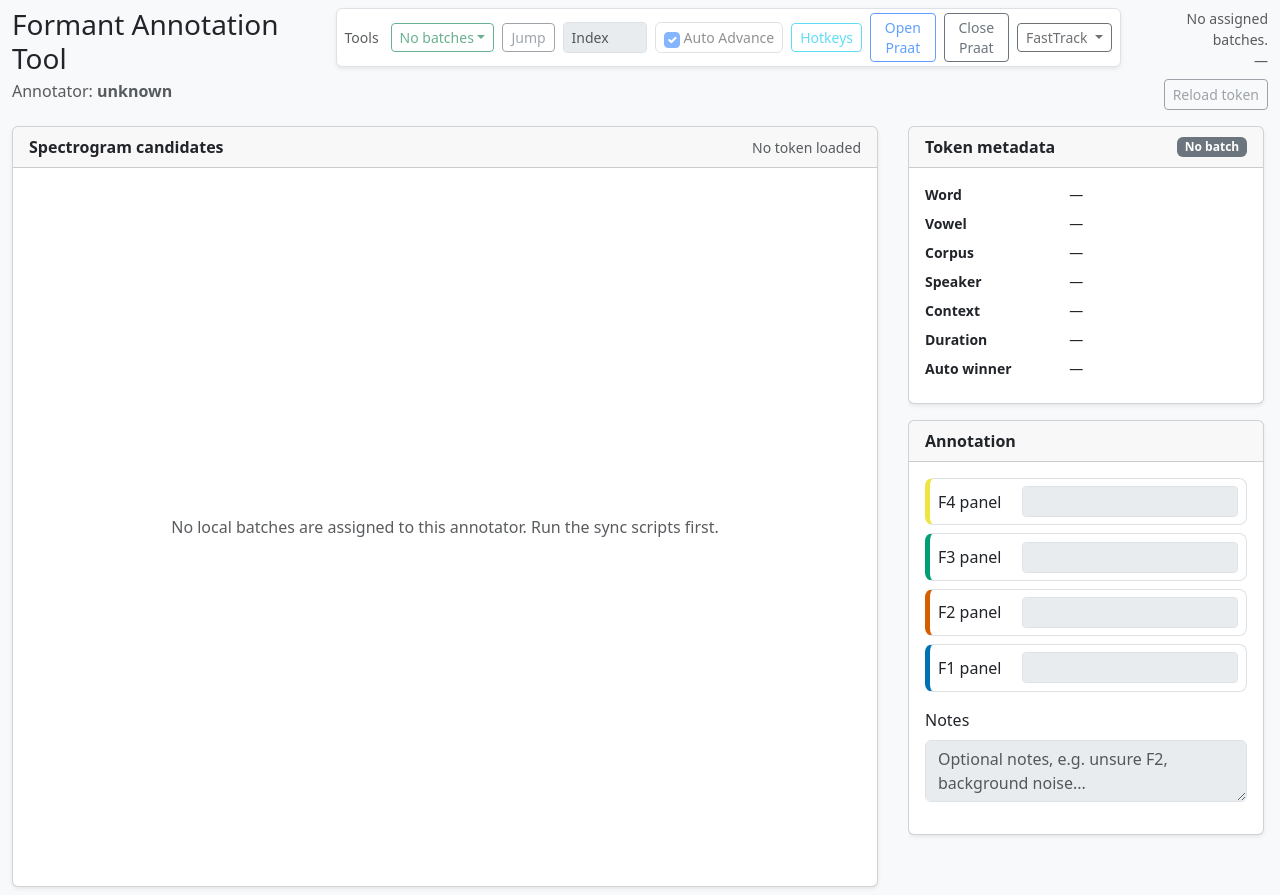
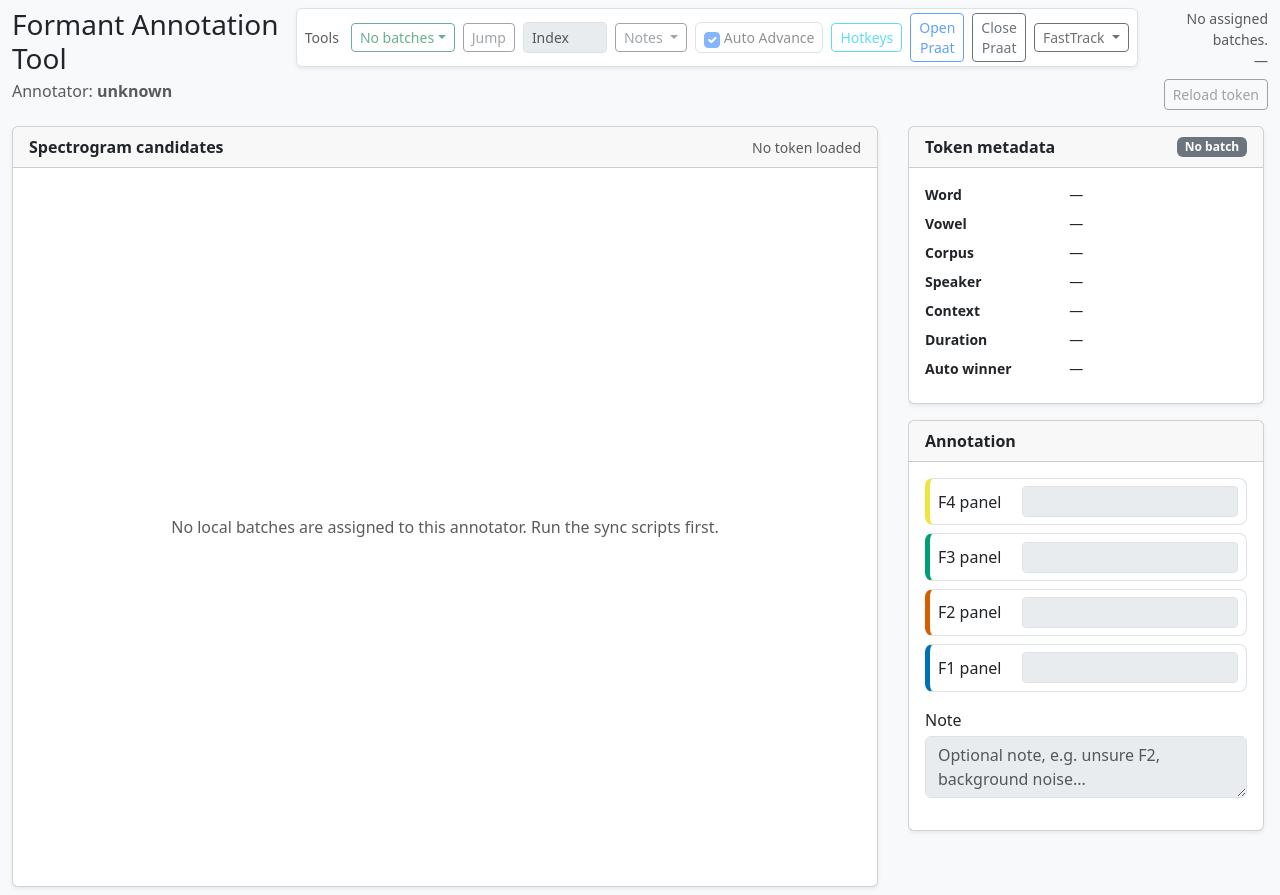
Before and after one commit to iangif/formant-annotation-tool, a FastAPI app: page / in a window 1280 px wide. Run offline with FastAPI, Linux system fonts and the light colour scheme; data that the repository does not hold is empty; some libraries are stand-ins or nearby versions.

Commit message:
New notes table; users can submit notes without submitting annotations; add visual cue for notes; add notes drop-down; add notes box hotkeys

```diff
--- a/app/routes/api.py
+++ b/app/routes/api.py
@@ -5,6 +5,7 @@ API routes for frontend.
 from fastapi import APIRouter
 
 from app.routes.annotations import router as annotations_router
+from app.routes.notes import router as notes_router
 from app.routes.batches import router as batches_router
 from app.routes.tokens import router as tokens_router
 from app.routes.files import router as files_router
@@ -16,6 +17,7 @@ router = APIRouter(prefix="/api")
 router.include_router(batches_router)
 router.include_router(tokens_router)
 router.include_router(annotations_router)
+router.include_router(notes_router)
 router.include_router(files_router)
 router.include_router(fasttrack_router)
 router.include_router(praat_router)
--- a/app/routes/batches.py
+++ b/app/routes/batches.py
@@ -71,7 +71,8 @@ def get_batch_token_by_index(
         )
 
     latest = crud.latest_annotation_for_token(db, token.token_id, annotator_id)
-    return token_to_batch_read(token, latest)
+    note = crud.latest_note_for_token(db, token.token_id, annotator_id)
+    return token_to_batch_read(token, latest, note)
 
 @router.post("/{batch_id}/last-opened")
 def mark_batch_last_opened(
--- a/app/static/css/annotate.css
+++ b/app/static/css/annotate.css
@@ -307,3 +307,18 @@ kbd {
     -webkit-appearance: none;
     margin: 0;
 }
+.note-dropdown {
+    width: 320px;
+    max-height: 320px;
+    overflow-y: auto;
+}
+
+.note-menu-item .text-truncate {
+    max-width: 280px;
+}
+
+#notes.note-saved-glow {
+    box-shadow: 0 0 0 0.25rem rgba(25, 135, 84, 0.25);
+    border-color: #198754;
+    transition: box-shadow 120ms ease, border-color 120ms ease;
+}
--- a/app/static/js/annotate/api.js
+++ b/app/static/js/annotate/api.js
@@ -35,7 +35,7 @@ export function formatApiError(data, fallbackMessage) {
     return fallbackMessage;
 }
 
-async function fetchJson(url, options = {}, fallbackMessage = "Request failed.") {
+export async function fetchJson(url, options = {}, fallbackMessage = "Request failed.") {
     const response = await fetch(url, options);
     const data = await response.json().catch(() => null);
 
@@ -59,12 +59,22 @@ export function getCurrentBatchTokenSummary() {
 export function updateCurrentBatchTokenSummaryFromLoadedToken(token) {
     const summary = getCurrentBatchTokenSummary();
 
-    if (!summary || !token.latest_annotation) {
+    if (!summary) {
         return;
     }
 
-    summary.is_annotated = token.is_annotated;
-    summary.latest_decision = token.latest_annotation.decision;
+    if (token.latest_annotation) {
+        summary.is_annotated = token.is_annotated;
+        summary.latest_decision = token.latest_annotation.decision;
+    }
+
+    if (token.latest_note) {
+        summary.note = token.latest_note.note;
+        summary.has_note = Boolean(token.latest_note.note.trim());
+    } else {
+        summary.note = null;
+        summary.has_note = false;
+    }
 }
 
 export async function refreshBatches() {
--- a/app/static/js/annotate/dom.js
+++ b/app/static/js/annotate/dom.js
@@ -20,6 +20,7 @@ export const elements = {
 
     tokenIdLabel: document.getElementById("token-id-label"),
     tokenStatusBadge: document.getElementById("token-status-badge"),
+    tokenNoteCue: document.getElementById("token-note-cue"),
 
     metaWord: document.getElementById("meta-word"),
     metaVowel: document.getElementById("meta-vowel"),
@@ -39,11 +40,14 @@ export const elements = {
     panelF4: document.getElementById("panel-f4"),
 
     notes: document.getElementById("notes"),
+    noteSaveIndicator: document.getElementById("note-save-indicator"),
 
     batchMenuBtn: document.getElementById("batch-menu-btn"),
     batchMenu: document.getElementById("batch-menu"),
     jumpTokenBtn: document.getElementById("jump-token-btn"),
     batchIndexInput: document.getElementById("batch-index-input"),
+    noteDropdownBtn: document.getElementById("note-dropdown-btn"),
+    noteDropdownMenu: document.getElementById("note-dropdown-menu"),
     autoAdvanceToggle: document.getElementById("auto-advance-toggle"),
     hotkeysBtn: document.getElementById("hotkeys-btn"),
     hotkeysBackdrop: document.getElementById("hotkeys-backdrop"),
--- a/app/static/js/annotate/keyboard.js
+++ b/app/static/js/annotate/keyboard.js
@@ -46,6 +46,12 @@ export function registerKeyboardShortcuts() {
             return;
         }
 
+        if (event.key.toLowerCase() === "n") {
+            event.preventDefault();
+            document.getElementById("notes")?.focus();
+            return;
+        }
+
         if (event.key === "ArrowRight") {
             event.preventDefault();
             runShortcut(() => loadAdjacentToken(1));
--- a/app/static/js/annotate/main.js
+++ b/app/static/js/annotate/main.js
@@ -25,6 +25,7 @@ import {
 } from "./resize-panel.js";
 import { registerFastTrackEvents } from "./fasttrack.js";
 import { registerPanelInputEvents } from "./panels.js";
+import { registerNoteEvents } from "./notes.js";
 
 function registerButtonEvents() {
     elements.batchMenu.addEventListener("click", async (event) => {
@@ -144,6 +145,7 @@ async function main() {
     registerButtonEvents();
     registerFastTrackEvents();
     registerPanelInputEvents();
+    registerNoteEvents();
     registerSpectrogramEvents();
     registerKeyboardShortcuts();
 
--- /dev/null
+++ b/app/static/js/annotate/notes.js
@@ -0,0 +1,194 @@
+import { elements, annotatorId } from "./dom.js";
+import { state } from "./state.js";
+import { fetchJson, loadTokenAtIndex } from "./api.js";
+import { showToast } from "./ui.js";
+
+function currentNoteText() {
+    return elements.notes.value.trim();
+}
+
+function setNoteSavingLabel(text) {
+    elements.noteSaveIndicator.textContent = text;
+}
+
+export function tokenHasNote(token) {
+    return Boolean(token.latest_note?.note?.trim() || token.has_note);
+}
+
+export function renderTokenNoteCue(token) {
+    const hasNote = tokenHasNote(token);
+    elements.tokenNoteCue.classList.toggle("d-none", !hasNote);
+    elements.tokenNoteCue.title = hasNote ? "This token has a saved note" : "";
+}
+
+export function renderNoteDropdown() {
+    elements.noteDropdownMenu.innerHTML = "";
+
+    const notedTokens = state.currentBatchTokens
+        .filter((token) => token.has_note && token.note && token.note.trim())
+        .sort((a, b) => a.batch_index - b.batch_index);
+
+    elements.noteDropdownBtn.disabled = notedTokens.length === 0;
+    elements.noteDropdownBtn.textContent = notedTokens.length === 0
+        ? "Notes"
+        : `Notes (${notedTokens.length})`;
+
+    if (notedTokens.length === 0) {
+        const item = document.createElement("li");
+        item.innerHTML = `<span class="dropdown-item-text small text-muted">No saved notes in this batch.</span>`;
+        elements.noteDropdownMenu.appendChild(item);
+        return;
+    }
+
+    for (const token of notedTokens) {
+        const item = document.createElement("li");
+        const button = document.createElement("button");
+        const preview = token.note.trim().replace(/\s+/g, " ");
+
+        const title = document.createElement("span");
+        const previewLine = document.createElement("span");
+
+        button.type = "button";
+        button.className = "dropdown-item note-menu-item";
+        button.dataset.batchIndex = String(token.batch_index);
+
+        title.className = "d-block fw-semibold";
+        title.textContent = `${token.batch_index + 1} — ${token.word || token.phone || token.file_stem}`;
+
+        previewLine.className = "d-block small text-muted text-truncate";
+        previewLine.textContent = preview;
+
+        button.append(title, previewLine);
+        item.appendChild(button);
+        elements.noteDropdownMenu.appendChild(item);
+    }
+}
+
+export function prefillNote(token) {
+    const noteText = token.latest_note?.note || "";
+    elements.notes.value = noteText;
+    state.lastSavedNote = noteText.trim();
+    setNoteSavingLabel("");
+    renderTokenNoteCue(token);
+}
+
+function updateLoadedTokenNote(note) {
+    if (!state.currentToken || state.currentToken.token_id !== note.token_id) {
+        return;
+    }
+
+    state.currentToken.latest_note = note;
+    state.currentToken.has_note = Boolean(note.note.trim());
+    renderTokenNoteCue(state.currentToken);
+}
+
+function updateCurrentSummaryNote(note) {
+    const summary = state.currentBatchTokens.find(
+        (token) => token.token_id === note.token_id
+    );
+
+    if (!summary) {
+        return;
+    }
+
+    summary.note = note.note;
+    summary.has_note = Boolean(note.note.trim());
+    renderNoteDropdown();
+}
+
+export function flashNoteSaved() {
+    elements.notes.classList.remove("note-saved-glow");
+    // Force a reflow so repeated saves restart the animation.
+    void elements.notes.offsetWidth;
+    elements.notes.classList.add("note-saved-glow");
+    setNoteSavingLabel("Saved");
+
+    window.setTimeout(() => {
+        elements.notes.classList.remove("note-saved-glow");
+        setNoteSavingLabel("");
+    }, 900);
+}
+
+export async function saveCurrentNote({ force = false } = {}) {
+    if (!state.currentToken) {
+        return null;
+    }
+
+    const noteText = currentNoteText();
+
+    if (!force && noteText === state.lastSavedNote) {
+        return null;
+    }
+
+    setNoteSavingLabel("Saving...");
+
+    const note = await fetchJson(
+        "/api/notes",
+        {
+            method: "PUT",
+            headers: { "Content-Type": "application/json" },
+            body: JSON.stringify({
+                token_id: state.currentToken.token_id,
+                annotator_id: annotatorId,
+                note: noteText,
+            }),
+        },
+        "Failed to save note."
+    );
+
+    state.lastSavedNote = note.note.trim();
+    updateLoadedTokenNote(note);
+    updateCurrentSummaryNote(note);
+    flashNoteSaved();
+    return note;
+}
+
+export async function saveCurrentNoteAndBlur() {
+    try {
+        await saveCurrentNote();
+    } catch (error) {
+        showToast(error.message, "danger");
+    } finally {
+        elements.notes.blur();
+    }
+}
+
+export function registerNoteEvents() {
+    elements.notes.addEventListener("focus", () => {
+        setNoteSavingLabel("");
+    });
+
+    elements.notes.addEventListener("blur", () => {
+        saveCurrentNote().catch((error) => showToast(error.message, "danger"));
+    });
+
+    elements.notes.addEventListener("keydown", (event) => {
+        if (event.key !== "Escape") {
+            return;
+        }
+
+        event.preventDefault();
+        saveCurrentNoteAndBlur();
+    });
+
+    elements.noteDropdownMenu.addEventListener("click", async (event) => {
+        const button = event.target.closest("[data-batch-index]");
+
+        if (!button) {
+            return;
+        }
+
+        const batchIndex = Number.parseInt(button.dataset.batchIndex, 10);
+
+        if (!Number.isInteger(batchIndex)) {
+            return;
+        }
+
+        try {
+            const direction = batchIndex > state.currentBatchIndex ? 1 : -1;
+            await loadTokenAtIndex(batchIndex, direction);
+        } catch (error) {
+            showToast(error.message, "danger");
+        }
+    });
+}
--- a/app/static/js/annotate/payloads.js
+++ b/app/static/js/annotate/payloads.js
@@ -19,7 +19,7 @@ export function buildBasePayload(decision) {
         token_id: state.currentToken.token_id,
         annotator_id: annotatorId,
         decision: decision,
-        notes: elements.notes.value.trim() || null,
+        notes: null,
         image_source: state.displayedImageSource,
         displayed_auto_winner_panel: state.displayedAutoWinnerPanel,
     };
--- a/app/static/js/annotate/render.js
+++ b/app/static/js/annotate/render.js
@@ -5,6 +5,7 @@ import { setControlsEnabled, fadeInSpectrogram, showToast } from "./ui.js";
 import { setAllPanelInputs, setPanelInputsFromAnnotation } from "./panels.js";
 import { updateSpectrogramAspectRatio } from "./spectrogram.js";
 import { resetFastTrackStateForToken } from "./fasttrack.js";
+import { prefillNote, renderNoteDropdown, renderTokenNoteCue } from "./notes.js";
 
 function setStatusBadge(label, className) {
     elements.tokenStatusBadge.textContent = label;
@@ -34,6 +35,7 @@ function clearTokenDisplay(message) {
 
     setAllPanelInputs("");
     elements.notes.value = "";
+    elements.tokenNoteCue.classList.add("d-none");
 }
 
 export function renderNoAssignedBatches() {
@@ -58,6 +60,8 @@ export function renderBatchMenu() {
     elements.batchMenuBtn.textContent = currentBatch
         ? `${currentBatch.corpus} / ${currentBatch.name}`
         : "Choose batch";
+
+    renderNoteDropdown();
 
     for (const batch of state.batches) {
         const item = document.createElement("li");
@@ -132,12 +136,12 @@ export function prefillAnnotationFields(token) {
 
     if (latest) {
         setPanelInputsFromAnnotation(latest);
-        elements.notes.value = latest.notes || "";
+        prefillNote(token);
         return;
     }
 
     setAllPanelInputs(token.auto_winner_panel);
-    elements.notes.value = "";
+    prefillNote(token);
 }
 
 export function renderToken(token) {
@@ -174,7 +178,9 @@ export function renderToken(token) {
 
     prefillAnnotationFields(token);
     renderTokenStatus(token);
+    renderTokenNoteCue(token);
     renderBatchProgress();
+    renderNoteDropdown();
 
     elements.spectrogramImage.onload = () => {
         updateSpectrogramAspectRatio();
--- a/app/static/js/annotate/state.js
+++ b/app/static/js/annotate/state.js
@@ -11,6 +11,7 @@ export const state = {
 
     autoAdvanceEnabled: true,
     hotkeysPanelOpen: false,
+    lastSavedNote: "",
     navigationDirection: 0,
 
     displayedImageSource: "original",
--- a/app/templates/annotate.html
+++ b/app/templates/annotate.html
@@ -74,6 +74,24 @@
                             data-bs-placement="bottom"
                             title="Go to token index"
                         />
+
+                        <div class="dropdown">
+                            <button
+                                id="note-dropdown-btn"
+                                class="btn btn-outline-secondary btn-sm dropdown-toggle"
+                                type="button"
+                                data-bs-toggle="dropdown"
+                                disabled
+                            >
+                                Notes
+                            </button>
+
+                            <ul
+                                id="note-dropdown-menu"
+                                class="dropdown-menu note-dropdown shadow"
+                                aria-labelledby="note-dropdown-btn"
+                            ></ul>
+                        </div>
 
                         <div
                             class="auto-advance-control border rounded px-2 py-1"
@@ -247,7 +265,14 @@
                 <div class="card shadow-sm mb-3">
                     <div class="card-header d-flex justify-content-between align-items-center gap-2">
                         <span class="fw-semibold">Token metadata</span>
-                        <span id="token-status-badge" class="badge text-bg-secondary">No token</span>
+                        <span class="d-flex align-items-center gap-2">
+                            <span
+                                id="token-note-cue"
+                                class="badge rounded-pill text-bg-info d-none"
+                                aria-label="This token has a saved note"
+                            >Note</span>
+                            <span id="token-status-badge" class="badge text-bg-secondary">No token</span>
+                        </span>
                     </div>
 
                     <div class="card-body">
@@ -310,12 +335,15 @@
                         </div>
 
                         <div class="mb-3">
-                            <label for="notes" class="form-label">Notes</label>
+                            <div class="d-flex justify-content-between align-items-center mb-1">
+                                <label for="notes" class="form-label mb-0">Note</label>
+                                <span id="note-save-indicator" class="small text-success"></span>
+                            </div>
                             <textarea
                                 id="notes"
                                 class="form-control"
                                 rows="2"
-                                placeholder="Optional notes, e.g. unsure F2, background noise..."
+                                placeholder="Optional note, e.g. unsure F2, background noise..."
                             ></textarea>
                         </div>
 
@@ -366,6 +394,12 @@
                     <dt class="col-4"><kbd>X</kbd></dt>
                     <dd class="col-8">Mark the token as needing correction.</dd>
 
+                    <dt class="col-4"><kbd>N</kbd></dt>
+                    <dd class="col-8">Focus the note box.</dd>
+
+                    <dt class="col-4"><kbd>Esc</kbd></dt>
+                    <dd class="col-8">Save the note and leave the note box.</dd>
+
                     <dt class="col-4">Click panel</dt>
                     <dd class="col-8">Set all panel fields to that panel.</dd>
 
```
Also changed, not shown: app/crud.py (+59 -2 lines), app/models.py (+21 -0 lines), app/routes/notes.py (added, +21 -0 lines), app/routes/utils.py (+8 -2 lines), app/schemas.py (+25 -0 lines), app/static/js/annotate/README.md.
